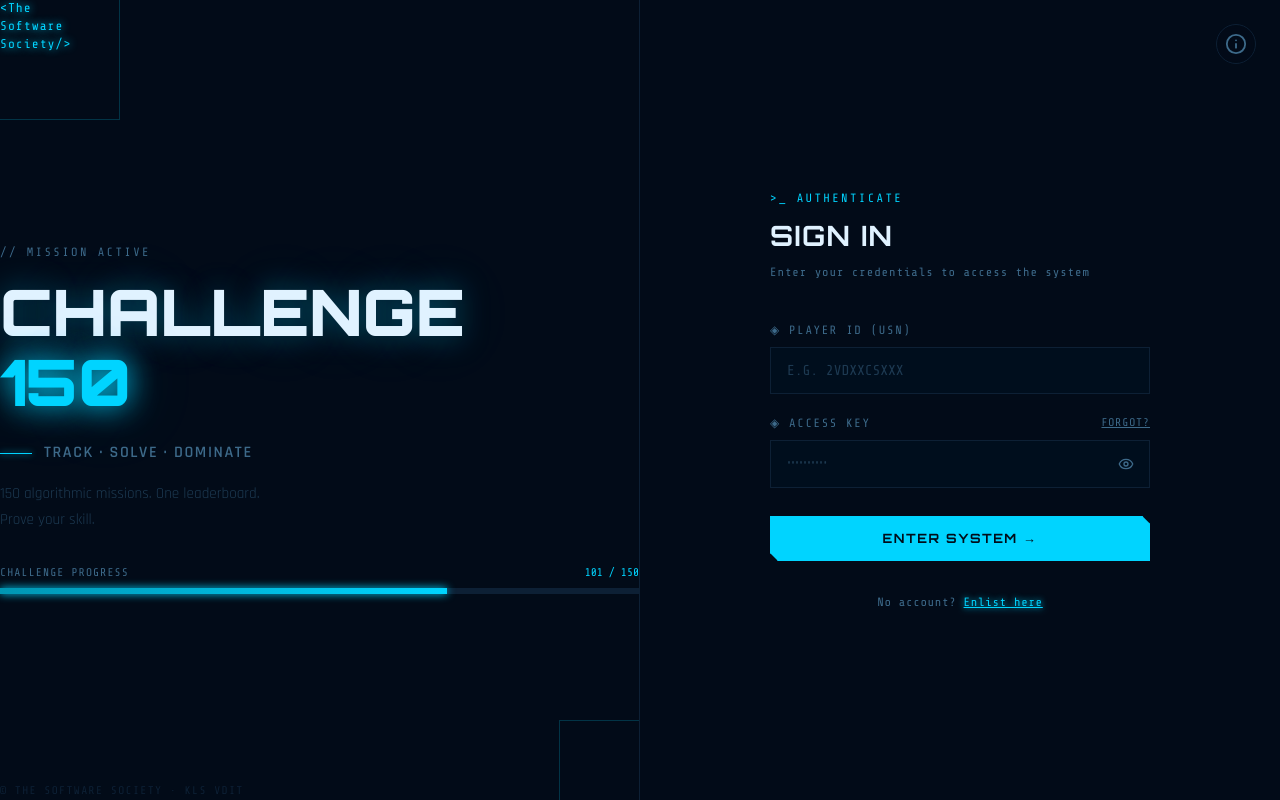
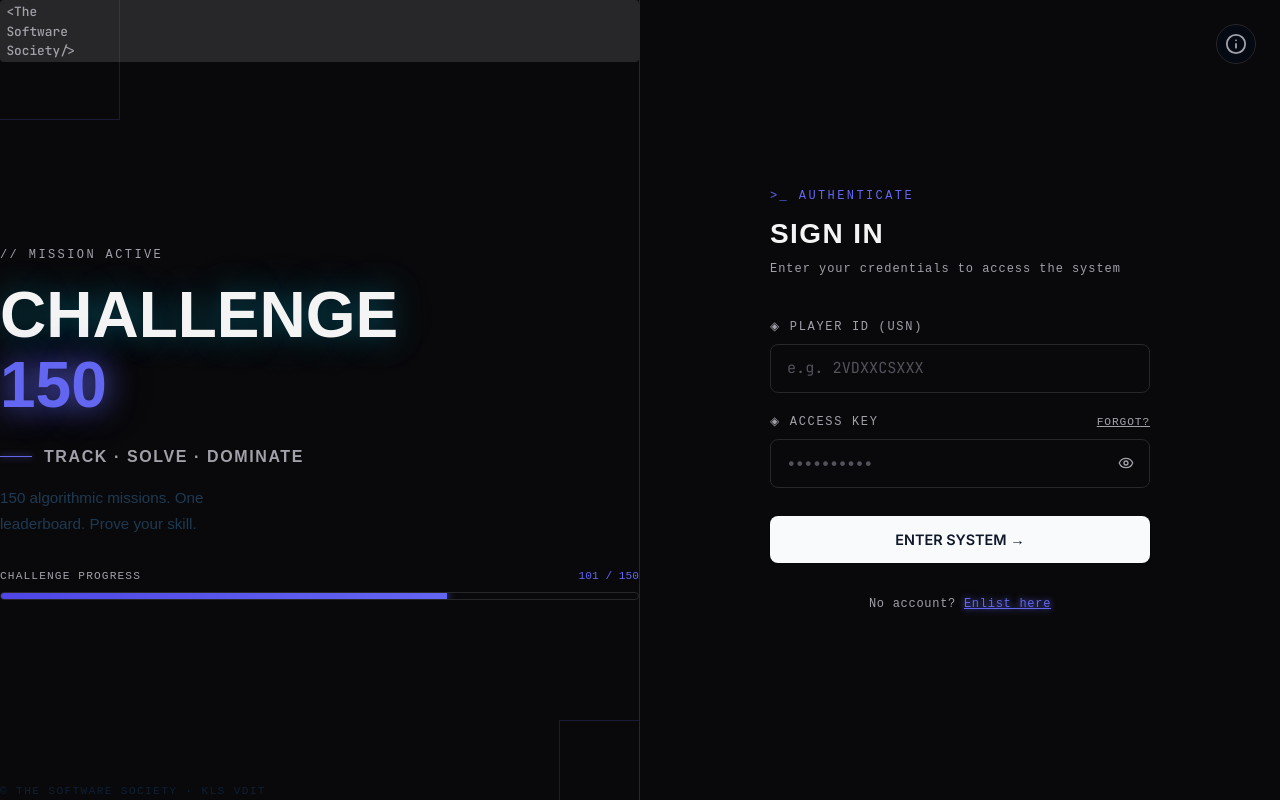
Before and after one commit to shivahiremath001/TSS_DSA_Checklist, a React (Vite) app: page /login in a window 1280 px wide. Built offline with nearby package versions, Linux system fonts and the light colour scheme; no server answers.

Commit message:
modified ui to look professional and less ai

```diff
--- a/src/index.css
+++ b/src/index.css
@@ -1,48 +1,48 @@
-@import url("https://fonts.googleapis.com/css2?family=Orbitron:wght@400;500;600;700;800;900&family=Rajdhani:wght@300;400;500;600;700&family=Share+Tech+Mono&display=swap");
+@import url("https://fonts.googleapis.com/css2?family=Inter:wght@400;500;600;700&family=JetBrains+Mono:wght@400;500&display=swap");
 
 @import "tailwindcss";
 
 /* ─── Design Tokens ─────────────────────────────────────────── */
 @theme {
-  --font-display: "Orbitron", ui-sans-serif;
-  --font-sans:    "Rajdhani", ui-sans-serif, system-ui, sans-serif;
-  --font-mono:    "Share Tech Mono", ui-monospace, monospace;
+  --font-display: "Inter", ui-sans-serif;
+  --font-sans:    "Inter", ui-sans-serif, system-ui, sans-serif;
+  --font-mono:    "JetBrains Mono", ui-monospace, monospace;
 }
 
-/* ─── Game Color System ─────────────────────────────────────── */
+/* ─── Modern Color System ─────────────────────────────────────── */
 :root {
-  --bg:           #020b18;
-  --bg-card:      #060f1f;
-  --bg-hover:     #0a1628;
-  --fg:           #e0f2ff;
-  --fg-muted:     #3d6a8a;
-  --fg-highlight: #00d4ff;
-  --border:       #0d2035;
-  --border-glow:  #00d4ff33;
-  --border-focus: #00d4ff;
+  --bg:           #09090b; /* zinc-950 */
+  --bg-card:      #18181b; /* zinc-900 */
+  --bg-hover:     #27272a; /* zinc-800 */
+  --fg:           #f4f4f5; /* zinc-50 */
+  --fg-muted:     #a1a1aa; /* zinc-400 */
+  --fg-highlight: #ffffff;
+  --border:       #27272a; /* zinc-800 */
+  --border-glow:  rgba(99, 102, 241, 0.2);
+  --border-focus: #6366f1; /* indigo-500 */
 
-  --accent:       #00d4ff;   /* electric cyan */
-  --accent-dim:   #0096b3;
-  --accent-glow:  rgba(0, 212, 255, 0.18);
+  --accent:       #6366f1; /* indigo-500 */
+  --accent-dim:   #4f46e5; /* indigo-600 */
+  --accent-glow:  rgba(99, 102, 241, 0.15);
 
-  --purple:       #7c3aed;
-  --purple-glow:  rgba(124, 58, 237, 0.25);
+  --purple:       #a855f7;
+  --purple-glow:  rgba(168, 85, 247, 0.15);
 
-  --green:        #00ff88;
-  --green-dim:    #00cc6e;
-  --green-glow:   rgba(0, 255, 136, 0.2);
+  --green:        #10b981;
+  --green-dim:    #059669;
+  --green-glow:   rgba(16, 185, 129, 0.15);
 
-  --gold:         #ffd700;
-  --gold-glow:    rgba(255, 215, 0, 0.2);
+  --gold:         #eab308;
+  --gold-glow:    rgba(234, 179, 8, 0.15);
 
-  --danger:       #ff3d5a;
-  --danger-glow:  rgba(255, 61, 90, 0.2);
+  --danger:       #ef4444;
+  --danger-glow:  rgba(239, 68, 68, 0.15);
 
-  --btn-primary-bg: #00d4ff;
-  --btn-primary-fg: #000d1a;
+  --btn-primary-bg: #f8fafc;
+  --btn-primary-fg: #0f172a;
   --btn-secondary-bg: transparent;
-  --btn-secondary-fg: #00d4ff;
-  --btn-secondary-border: #0d2035;
+  --btn-secondary-fg: #f4f4f5;
+  --btn-secondary-border: #27272a;
 }
 
 /* ─── Base Reset ─────────────────────────────────────────────── */
@@ -51,53 +51,24 @@ html { scroll-behavior: smooth; }
 body {
   background-color: var(--bg);
   color: var(--fg);
-  font-family: "Rajdhani", ui-sans-serif, system-ui, sans-serif;
+  font-family: "Inter", ui-sans-serif, system-ui, sans-serif;
   -webkit-font-smoothing: antialiased;
+  -moz-osx-font-smoothing: grayscale;
   min-height: 100vh;
-}
-
-/* ─── Animated Background Grid ──────────────────────────────── */
-body::before {
-  content: "";
-  position: fixed;
-  inset: 0;
-  z-index: 0;
-  pointer-events: none;
-  background-image:
-    linear-gradient(rgba(0, 212, 255, 0.03) 1px, transparent 1px),
-    linear-gradient(90deg, rgba(0, 212, 255, 0.03) 1px, transparent 1px);
-  background-size: 40px 40px;
-}
-
-/* ─── Scan Lines overlay ────────────────────────────────────── */
-body::after {
-  content: "";
-  position: fixed;
-  inset: 0;
-  z-index: 0;
-  pointer-events: none;
-  background: repeating-linear-gradient(
-    0deg,
-    transparent,
-    transparent 2px,
-    rgba(0, 0, 10, 0.08) 2px,
-    rgba(0, 0, 10, 0.08) 4px
-  );
 }
 
 #root { position: relative; z-index: 1; }
 
 /* ─── Scrollbar ─────────────────────────────────────────────── */
-::-webkit-scrollbar { width: 4px; height: 4px; }
+::-webkit-scrollbar { width: 6px; height: 6px; }
 ::-webkit-scrollbar-track { background: var(--bg); }
-::-webkit-scrollbar-thumb { background: #0d2035; border-radius: 2px; }
-::-webkit-scrollbar-thumb:hover { background: var(--accent-dim); }
+::-webkit-scrollbar-thumb { background: #3f3f46; border-radius: 4px; }
+::-webkit-scrollbar-thumb:hover { background: #52525b; }
 
 /* ─── Focus ─────────────────────────────────────────────────── */
 :focus-visible {
-  outline: 1px solid var(--accent);
+  outline: 2px solid var(--accent);
   outline-offset: 2px;
-  box-shadow: 0 0 8px var(--accent-glow);
 }
 
 /* ─── Links ─────────────────────────────────────────────────── */
@@ -106,221 +77,181 @@ a { color: inherit; text-decoration: none; }
 /* ─── Transitions ───────────────────────────────────────────── */
 button, a, input, select, textarea {
   transition-property: color, background-color, border-color, box-shadow, opacity, transform;
-  transition-duration: 150ms;
-  transition-timing-function: ease;
+  transition-duration: 200ms;
+  transition-timing-function: cubic-bezier(0.4, 0, 0.2, 1);
 }
 
 /* ─── Animations ────────────────────────────────────────────── */
 @keyframes fade-up {
-  from { opacity: 0; transform: translateY(16px); }
+  from { opacity: 0; transform: translateY(12px); }
   to   { opacity: 1; transform: translateY(0); }
 }
-.page-enter { animation: fade-up 0.4s ease-out forwards; }
+.page-enter { animation: fade-up 0.5s cubic-bezier(0.2, 0.8, 0.2, 1) forwards; }
 
 @keyframes progress-fill { from { width: 0% } }
-.progress-bar-fill { animation: progress-fill 1.2s cubic-bezier(0.4, 0, 0.2, 1) forwards; }
+.progress-bar-fill { animation: progress-fill 1s cubic-bezier(0.4, 0, 0.2, 1) forwards; }
 
 @keyframes spin { to { transform: rotate(360deg); } }
 @keyframes pendingPulse {
-  0%, 100% { box-shadow: 0 0 0 0 rgba(245,158,11,0.5); }
-  50%       { box-shadow: 0 0 0 4px rgba(245,158,11,0);  }
+  0%, 100% { opacity: 1; }
+  50%       { opacity: 0.5; }
 }
-.animate-spin { animation: spin 0.7s linear infinite; }
-
-@keyframes pulse-glow {
-  0%, 100% { box-shadow: 0 0 6px var(--accent-glow); }
-  50%       { box-shadow: 0 0 18px var(--accent-glow), 0 0 36px var(--accent-glow); }
-}
-
-@keyframes text-flicker {
-  0%, 100% { opacity: 1; }
-  92%       { opacity: 1; }
-  93%       { opacity: 0.8; }
-  94%       { opacity: 1; }
-  96%       { opacity: 0.9; }
-  98%       { opacity: 1; }
-}
+.animate-spin { animation: spin 1s linear infinite; }
 
 @keyframes shimmer {
   from { background-position: -400px 0; }
   to   { background-position:  400px 0; }
 }
 .skeleton {
-  background: linear-gradient(90deg, #0a1628 25%, #0d2035 50%, #0a1628 75%);
+  background: linear-gradient(90deg, #18181b 25%, #27272a 50%, #18181b 75%);
   background-size: 800px 100%;
-  animation: shimmer 1.4s infinite linear;
-  border-radius: 2px;
-}
-
-@keyframes border-flow {
-  0%   { background-position: 0% 50%; }
-  50%  { background-position: 100% 50%; }
-  100% { background-position: 0% 50%; }
+  animation: shimmer 1.5s infinite linear;
+  border-radius: 6px;
 }
 
 /* ─── Typography ────────────────────────────────────────────── */
 .display-heading {
-  font-family: "Orbitron", sans-serif;
-  font-weight: 900;
-  text-transform: uppercase;
-  letter-spacing: 0.04em;
-  line-height: 0.95;
-  /* Neon text shadow */
-  text-shadow: 0 0 20px rgba(0, 212, 255, 0.4), 0 0 60px rgba(0, 212, 255, 0.1);
+  font-family: "Inter", sans-serif;
+  font-weight: 700;
+  letter-spacing: -0.02em;
+  line-height: 1.1;
+  color: var(--fg-highlight);
 }
 
 .brand-tag {
-  font-family: "Share Tech Mono", monospace;
-  font-size: 0.65rem;
-  font-weight: 400;
-  letter-spacing: 0.08em;
-  color: var(--accent);
-  text-shadow: 0 0 8px var(--accent);
-  line-height: 1.4;
+  font-family: "JetBrains Mono", monospace;
+  font-size: 0.7rem;
+  font-weight: 500;
+  color: var(--fg-muted);
+  background: var(--bg-hover);
+  padding: 0.15rem 0.4rem;
+  border-radius: 4px;
 }
 
-/* ─── Game Card ─────────────────────────────────────────────── */
+/* ─── Game Card (Now clean cards) ───────────────────────────── */
 .card {
   background: var(--bg-card);
   border: 1px solid var(--border);
-  border-radius: 0;
+  border-radius: 12px;
+  box-shadow: 0 4px 6px -1px rgba(0, 0, 0, 0.1), 0 2px 4px -2px rgba(0, 0, 0, 0.1);
   position: relative;
+  overflow: hidden;
 }
 
-.card::before {
-  content: "";
-  position: absolute;
-  inset: 0;
-  border-radius: 0;
-  border: 1px solid transparent;
-  background: linear-gradient(135deg, var(--accent-glow), transparent 60%) border-box;
-  -webkit-mask: linear-gradient(#fff 0 0) padding-box, linear-gradient(#fff 0 0);
-  mask: linear-gradient(#fff 0 0) padding-box, linear-gradient(#fff 0 0);
-  -webkit-mask-composite: destination-out;
-  mask-composite: exclude;
-  pointer-events: none;
-  opacity: 0.4;
-}
-
-/* ─── HUD Panel (angular corners) ──────────────────────────── */
+/* ─── HUD Panel (Now sleek panels) ─────────────────────────── */
 .hud-panel {
   background: var(--bg-card);
   border: 1px solid var(--border);
+  border-radius: 16px;
   position: relative;
-  clip-path: polygon(0 0, calc(100% - 12px) 0, 100% 12px, 100% 100%, 12px 100%, 0 calc(100% - 12px));
+  box-shadow: 0 10px 15px -3px rgba(0, 0, 0, 0.1), 0 4px 6px -4px rgba(0, 0, 0, 0.1);
 }
 
 /* ─── Inputs ─────────────────────────────────────────────────── */
 .input-field {
   width: 100%;
-  background: rgba(0, 15, 30, 0.8);
+  background: var(--bg);
   border: 1px solid var(--border);
   color: var(--fg);
   padding: 0.75rem 1rem;
-  font-size: 0.9rem;
-  font-family: "Rajdhani", sans-serif;
-  font-weight: 500;
+  font-size: 0.95rem;
+  font-family: "Inter", sans-serif;
+  border-radius: 8px;
   outline: none;
-  transition: border-color 150ms ease, box-shadow 150ms ease;
 }
-.input-field::placeholder { color: #1d3a52; }
+.input-field::placeholder { color: #52525b; }
 .input-field:focus {
   border-color: var(--accent);
-  box-shadow: 0 0 0 1px var(--accent), 0 0 12px var(--accent-glow);
+  box-shadow: 0 0 0 3px var(--accent-glow);
 }
-.input-field.mono { font-family: "Share Tech Mono", monospace; text-transform: uppercase; }
+.input-field.mono { font-family: "JetBrains Mono", monospace; }
 
 /* ─── Buttons ───────────────────────────────────────────────── */
 .btn-primary {
-  background: var(--accent);
-  color: #000d1a;
-  font-weight: 700;
-  font-size: 0.8rem;
-  letter-spacing: 0.12em;
-  text-transform: uppercase;
-  padding: 0.75rem 2rem;
-  border: 1px solid var(--accent);
+  background: var(--btn-primary-bg);
+  color: var(--btn-primary-fg);
+  font-weight: 600;
+  font-size: 0.9rem;
+  padding: 0.75rem 1.5rem;
+  border: 1px solid transparent;
   cursor: pointer;
-  font-family: "Orbitron", sans-serif;
-  clip-path: polygon(0 0, calc(100% - 8px) 0, 100% 8px, 100% 100%, 8px 100%, 0 calc(100% - 8px));
-  transition: background 150ms ease, box-shadow 150ms ease, transform 100ms;
+  border-radius: 8px;
   position: relative;
+  box-shadow: 0 1px 2px rgba(0, 0, 0, 0.05);
 }
 .btn-primary:hover {
-  background: transparent;
-  color: var(--accent);
-  box-shadow: 0 0 16px var(--accent-glow), inset 0 0 16px var(--accent-glow);
+  background: #e2e8f0;
+  box-shadow: 0 4px 6px -1px rgba(0, 0, 0, 0.1), 0 2px 4px -2px rgba(0, 0, 0, 0.1);
 }
-.btn-primary:active { transform: scale(0.97); }
-.btn-primary:disabled { opacity: 0.3; cursor: not-allowed; }
+.btn-primary:active { transform: translateY(1px); }
+.btn-primary:disabled { opacity: 0.5; cursor: not-allowed; }
 
 .btn-secondary {
   background: transparent;
-  color: var(--fg-muted);
-  font-weight: 600;
-  font-size: 0.72rem;
-  letter-spacing: 0.1em;
-  text-transform: uppercase;
+  color: var(--fg);
+  font-weight: 500;
+  font-size: 0.9rem;
   padding: 0.6rem 1.2rem;
   border: 1px solid var(--border);
   cursor: pointer;
-  font-family: "Share Tech Mono", monospace;
-  clip-path: polygon(0 0, calc(100% - 6px) 0, 100% 6px, 100% 100%, 6px 100%, 0 calc(100% - 6px));
-  transition: border-color 150ms, color 150ms, box-shadow 150ms;
+  border-radius: 8px;
 }
 .btn-secondary:hover {
-  border-color: var(--accent);
-  color: var(--accent);
-  box-shadow: 0 0 8px var(--accent-glow);
+  background: var(--bg-hover);
+  border-color: #3f3f46;
 }
+.btn-secondary:active { transform: translateY(1px); }
 
 /* ─── XP / Progress Bar ─────────────────────────────────────── */
 .xp-bar-track {
-  height: 6px;
-  background: var(--border);
+  height: 8px;
+  background: var(--bg);
+  border: 1px solid var(--border);
+  border-radius: 9999px;
   position: relative;
-  overflow: visible;
+  overflow: hidden;
 }
 .xp-bar-fill {
   height: 100%;
-  background: linear-gradient(90deg, var(--accent-dim), var(--accent), #66e8ff);
-  box-shadow: 0 0 8px var(--accent), 0 0 20px var(--accent-glow);
+  background: var(--accent);
+  border-radius: 9999px;
   position: relative;
-}
-.xp-bar-fill::after {
-  content: "";
-  position: absolute;
-  right: -2px;
-  top: -3px;
-  width: 4px;
-  height: 12px;
-  background: #fff;
-  box-shadow: 0 0 6px var(--accent);
 }
 
 /* ─── Rank Badges ───────────────────────────────────────────── */
-.badge-easy   { color: var(--green);  background: var(--green-glow);  border: 1px solid var(--green-dim); }
-.badge-medium { color: var(--gold);   background: var(--gold-glow);   border: 1px solid #b8970070; }
-.badge-hard   { color: var(--danger); background: var(--danger-glow); border: 1px solid #ff3d5a70; }
+.badge-easy   { color: var(--green);  background: var(--green-glow);  border: 1px solid var(--green-dim); border-radius: 4px; padding: 2px 6px; font-size: 0.75rem; font-weight: 500; }
+.badge-medium { color: var(--gold);   background: var(--gold-glow);   border: 1px solid rgba(234, 179, 8, 0.3); border-radius: 4px; padding: 2px 6px; font-size: 0.75rem; font-weight: 500; }
+.badge-hard   { color: var(--danger); background: var(--danger-glow); border: 1px solid rgba(239, 68, 68, 0.3); border-radius: 4px; padding: 2px 6px; font-size: 0.75rem; font-weight: 500; }
 
-/* ─── Utility: Glowing border ───────────────────────────────── */
+/* ─── Utility: Glowing border -> Modern Focus Ring ──────────── */
 .glow-border {
-  border: 1px solid var(--border-glow);
-  box-shadow: 0 0 0 1px var(--border-glow), inset 0 0 20px rgba(0, 212, 255, 0.02);
+  border: 1px solid var(--accent);
+  box-shadow: 0 0 0 3px var(--accent-glow);
+  border-radius: 12px;
 }
 
-/* ─── Stat Number (large game HUD counter) ──────────────────── */
+/* ─── Stat Number ───────────────────────────────────────────── */
 .stat-number {
-  font-family: "Orbitron", monospace;
-  font-weight: 900;
+  font-family: "Inter", sans-serif;
+  font-weight: 700;
   font-variant-numeric: tabular-nums;
   color: var(--fg-highlight);
-  text-shadow: 0 0 20px var(--accent), 0 0 50px var(--accent-glow);
-  animation: text-flicker 8s ease-in-out infinite;
+  letter-spacing: -0.02em;
 }
 
-/* ─── Nav active underline replaced with glow ───────────────── */
+/* ─── Nav active underline ──────────────────────────────────── */
 .nav-link-active {
-  color: var(--accent) !important;
-  text-shadow: 0 0 8px var(--accent);
+  color: var(--fg-highlight) !important;
+  font-weight: 500;
+  position: relative;
 }
+.nav-link-active::after {
+  content: "";
+  position: absolute;
+  bottom: -4px;
+  left: 0;
+  width: 100%;
+  height: 2px;
+  background: var(--accent);
+  border-radius: 2px;
+}
```
